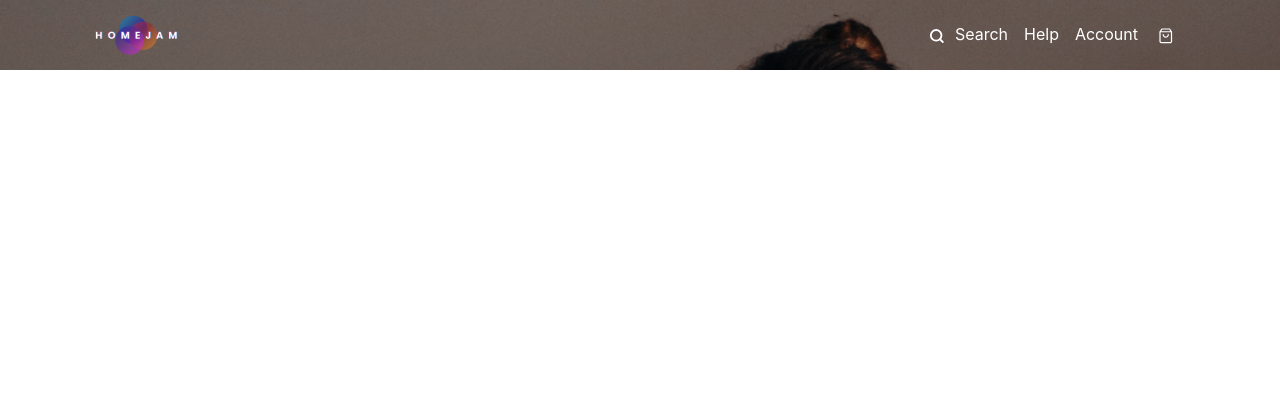
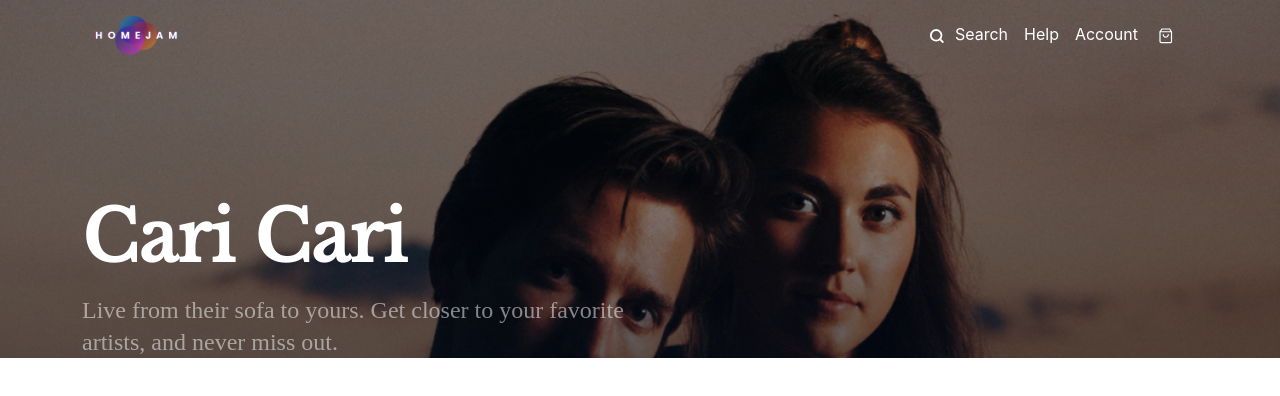
Before and after one commit to Farhad16/Homejam, a React (Create React App) app: page / in a window 1280 px wide. Shown: the top 396 px of the page. Built offline with nearby package versions, Linux system fonts and the light colour scheme.

Commit message:
Branding section is done

```diff
--- /dev/null
+++ b/src/components/HeaderContainer/Branding/Branding.js
@@ -0,0 +1,17 @@
+import React from 'react';
+import './Branding.scss';
+
+const Branding = () => {
+  return (
+    <div className="branding">
+      <div>
+        <h1 className="title">Cari Cari</h1>
+        <p>
+          Live from their sofa to yours. Get closer to your favorite <br /> artists, and never miss out.
+      </p>
+      </div>
+    </div>
+  );
+};
+
+export default Branding;
--- /dev/null
+++ b/src/components/HeaderContainer/Branding/Branding.scss
@@ -0,0 +1,21 @@
+.branding {
+  color: #FFFFFF;
+  margin: 120px 0px;
+
+  & .title {
+    font-family: Libre Baskerville;
+    font-style: normal;
+    font-weight: bold;
+    font-size: 70px;
+    line-height: 96px;
+  }
+
+  & p {
+    font-family: Nunito;
+    font-style: normal;
+    font-weight: normal;
+    font-size: 24px;
+    line-height: 32px;
+    opacity: .5;
+  }
+}
--- a/src/components/HeaderContainer/HeaderContainer.js
+++ b/src/components/HeaderContainer/HeaderContainer.js
@@ -1,4 +1,5 @@
 import React from 'react';
+import Branding from './Branding/Branding';
 import './HeaderContainer.scss'
 import Navbar from './Navbar/Navbar';
 
@@ -7,6 +8,7 @@ const HeaderContainer = () => {
     <div className="header-container">
       <div className="container">
         <Navbar />
+        <Branding />
       </div>
     </div>
   );
```
